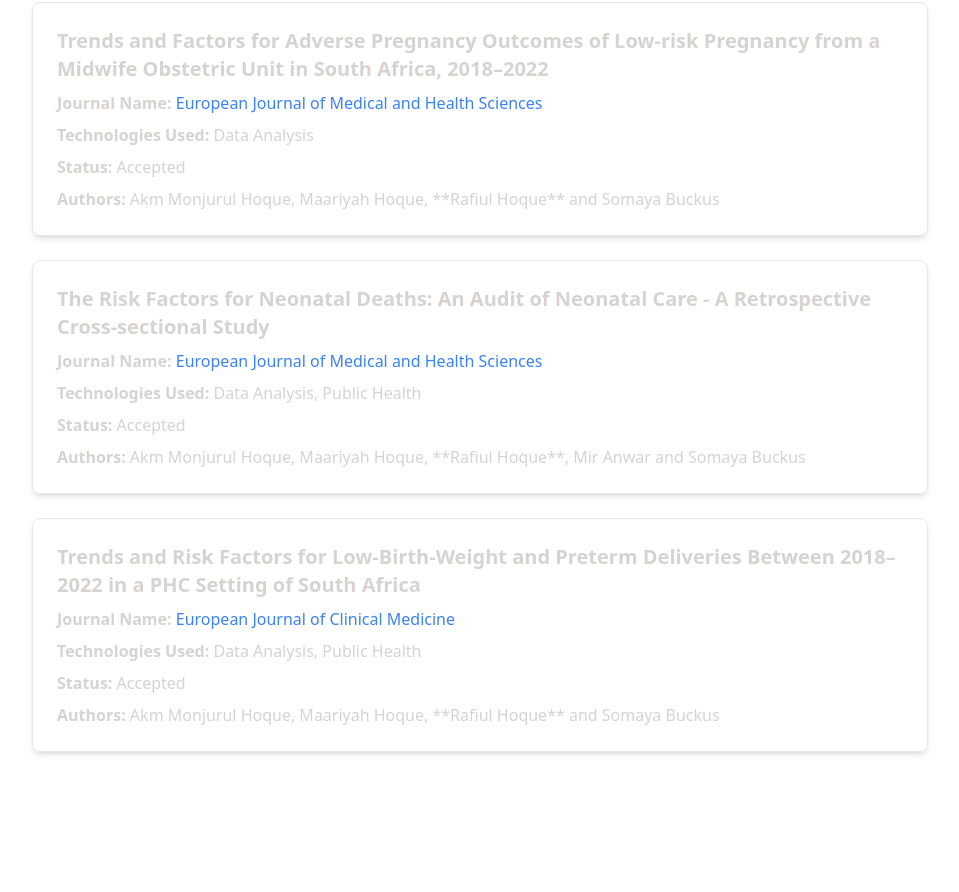
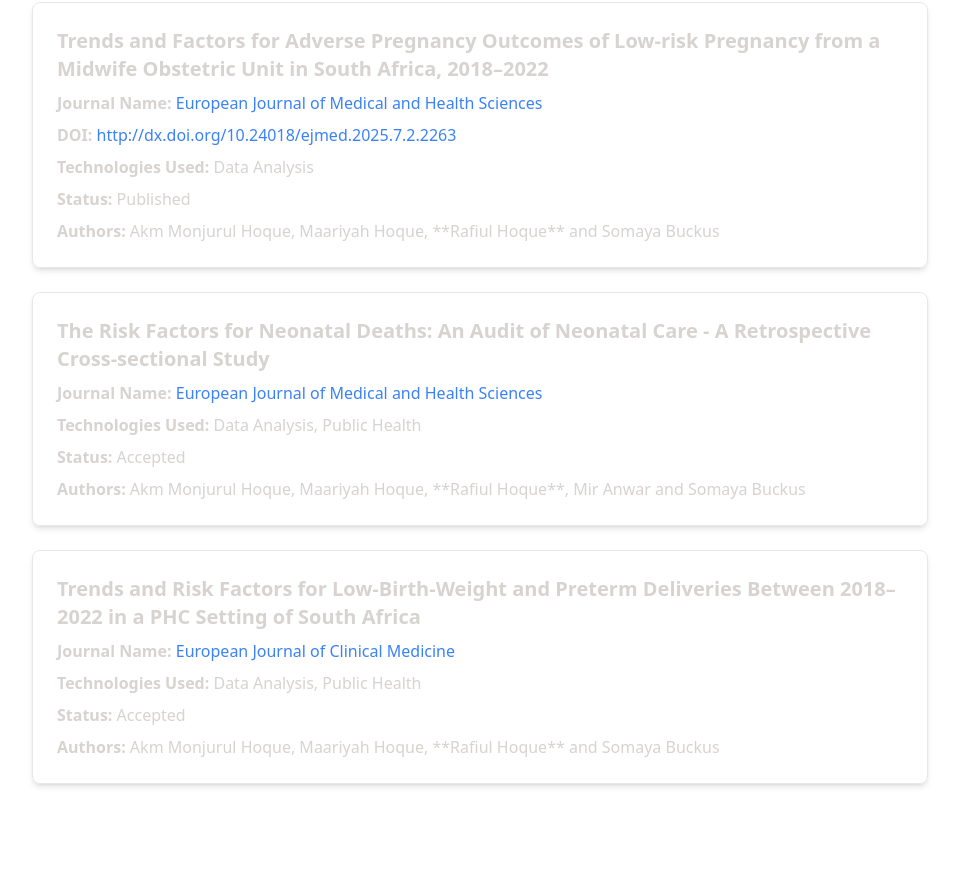
Before and after one commit to hoque21/Rafiul-Hoque, a React (Vite) app: page / in a window 1280 px wide. Shown: the part 4955-5847 px from the top of the page, without its empty margins (160-1119 px from the left). Built offline with nearby package versions, Linux system fonts and the light colour scheme; the HTML template or start-up script is replaced by a standard one.

Commit message:
Add new accepted paper entry for 2025

```diff
--- a/src/constants/index.js
+++ b/src/constants/index.js
@@ -78,8 +78,10 @@
     title: `Trends and Factors for Adverse Pregnancy Outcomes of Low-risk Pregnancy from a Midwife Obstetric Unit in South Africa, 2018–2022`,
     journalName: 'European Journal of Medical and Health Sciences',
     journalLink: 'https://www.ej-med.org/index.php/ejmed',
+    doi: "http://dx.doi.org/10.24018/ejmed.2025.7.2.2263",
+
     technologies: ["Data Analysis"],
-    status: 'Accepted',
+    status: 'Published',
     authors: [
       "Akm Monjurul Hoque", "Maariyah Hoque", "**Rafiul Hoque**", "Somaya Buckus"
     ],
```
